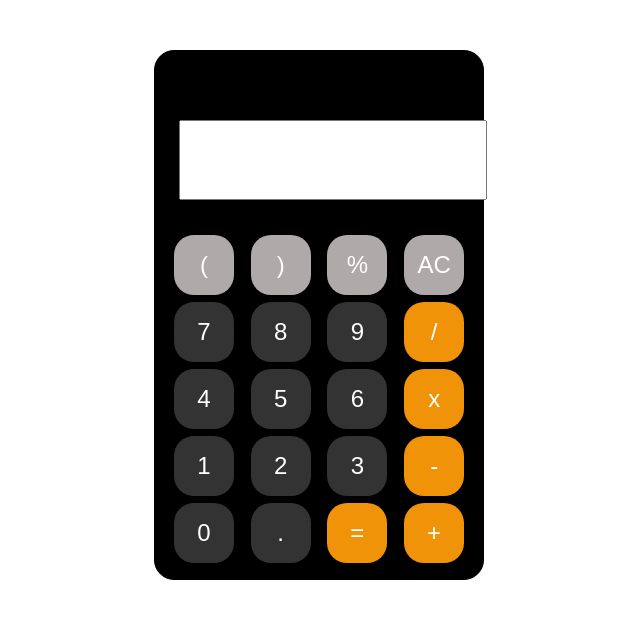
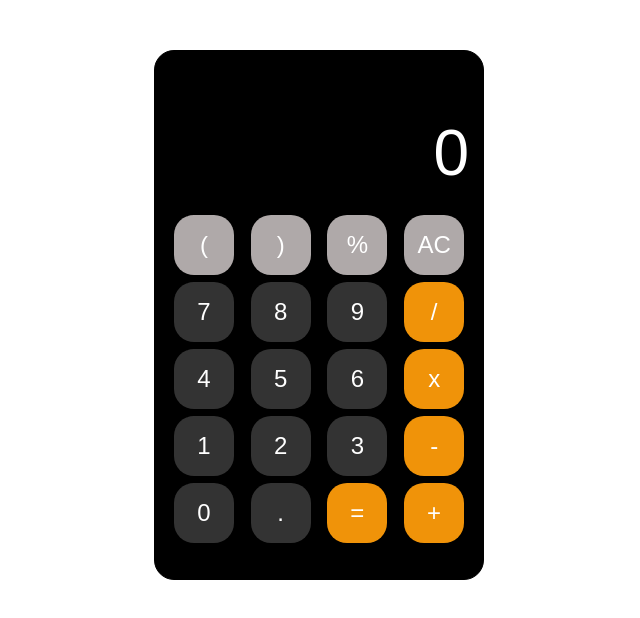
Before and after one commit to GriffBlack/calc-js, a plain HTML site: page index.html in a window 1280 px wide. Shown: the whole page, without its empty margins (321-961 px from the left). Drawn offline with Linux system fonts and the light colour scheme.

Commit message:
addOutput

```diff
--- a/calc.js
+++ b/calc.js
@@ -37,7 +37,7 @@ function addInput(body) {
 function addOutput() {
     let calcResult = document.createElement('div');
     calcResult.classList.add('calc_form');
-    let calcInput = document.createElement('input');
+    let calcInput = document.createElement('p');
     calcInput.classList.add('calc_result');
     calcInput.setAttribute("type", "text");
     calcInput.innerHTML = 0;
--- a/style.css
+++ b/style.css
@@ -12,7 +12,7 @@
 .calc_form{
     height: 125px;
     width: 300px;
-    padding: 10px;
+    padding: 0;
     display: grid;
     justify-items: end;
     align-items: end;
@@ -21,7 +21,8 @@
 .calc_result{
     font-size: 4rem;
     margin: 0;
-        width: 300px;
+    padding: 0;
+    max-width: 300px;
 }
 .calc_btn{
     display: grid;
```
